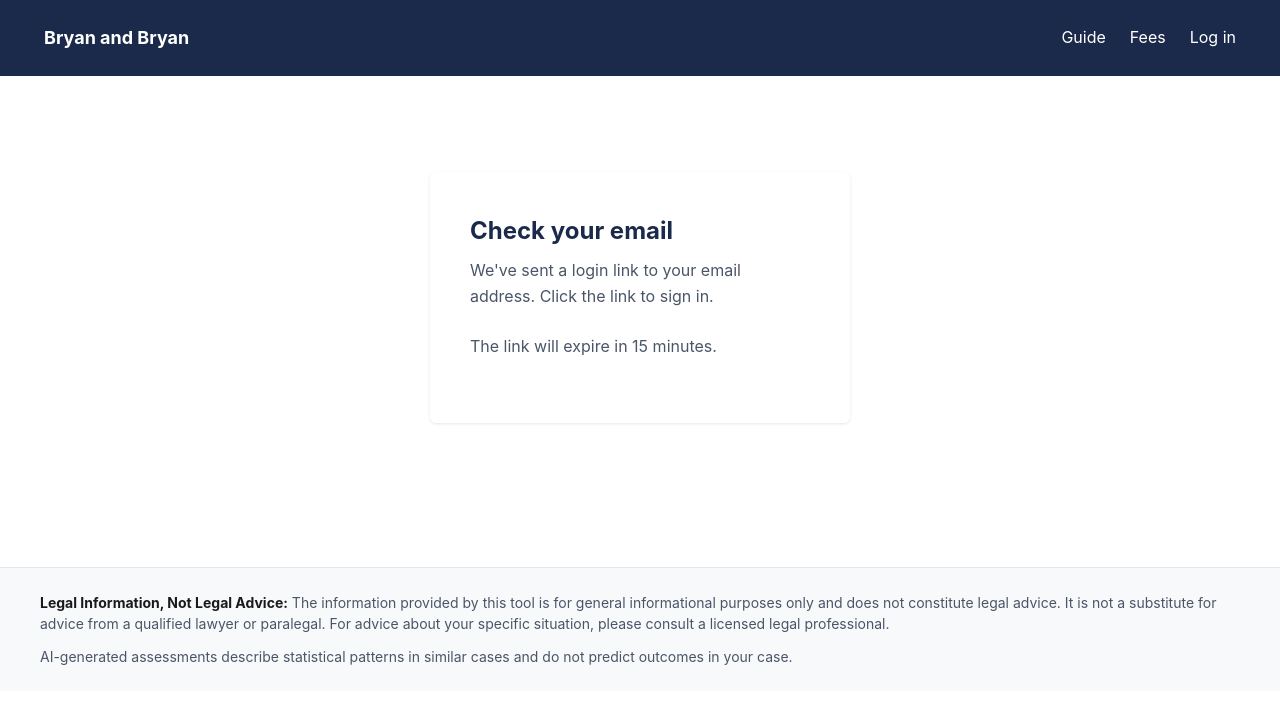
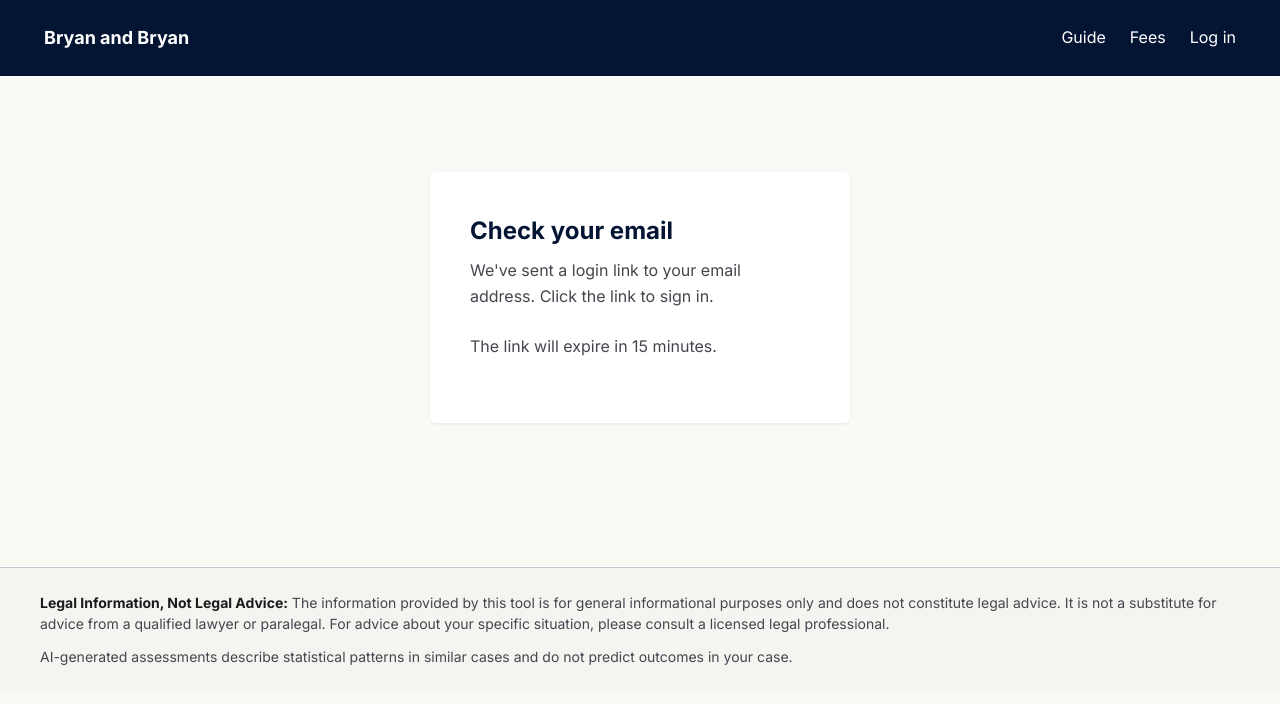
Before and after one commit to bilton11/bryanandbryan, a Flask app: page /auth/check-email in a window 1280 px wide. Shown: the top 704 px of the page. Run offline with Flask 3, Linux system fonts and the light colour scheme.

Commit message:
feat(ui): introduce Digital Jurist design tokens + load Newsreader/Inter
Retokenize the :root palette to the DESIGN.md "Digital Jurist" system
(deep navy #041534, antique gold #755b00, warm cream #f9f9f6 surface)
and load Newsreader + Inter + Material Symbols from Google Fonts.
Legacy token names (--color-bg, --color-accent, etc.) are kept as
aliases so the existing ~1,160 lines of stylesheet keep working while
the source-of-truth palette shifts underneath them. No structural
changes — every page inherits the new palette automatically on next
request.

Part 1 of the Stitch visual refresh (plan:
C:\Users\Bry\.claude\plans\curried-strolling-papert.md).

Co-Authored-By: Claude Opus 4.6 (1M context) <noreply@anthropic.com>

```diff
--- a/app/static/css/main.css
+++ b/app/static/css/main.css
@@ -1,26 +1,66 @@
 /* =============================================================================
    Bryan and Bryan — Base Stylesheet
    Mobile-first, WCAG 2.1 AA fundamentals
-   Navy/gold palette: #1B2A4A (primary), #C9A84C (accent)
+   "Digital Jurist" palette — DESIGN.md
+     Primary (deep navy):  #041534
+     Secondary (gold):     #755b00
+     Surface (warm cream): #f9f9f6
    ============================================================================= */
 
 /* --- Design Tokens --------------------------------------------------------- */
 :root {
-  --color-primary:       #1B2A4A;
-  --color-primary-light: #2d4a7a;
-  --color-accent:        #C9A84C;
-  --color-accent-hover:  #b8963f;
-  --color-bg:            #ffffff;
-  --color-bg-secondary:  #f8f9fa;
-  --color-text:          #1a1a1a;
-  --color-text-secondary:#4a5568;
-  --color-border:        #e2e8f0;
-  --color-error:         #c53030;
-  --color-success:       #2f855a;
+  /* Brand — Digital Jurist core palette */
+  --color-primary:           #041534;  /* deep navy */
+  --color-primary-container: #1b2a4a;  /* prior primary, now elevated container */
+  --color-primary-light:     #2d4a7a;
+  --color-on-primary:        #ffffff;
+  --color-secondary:         #755b00;  /* antique gold */
+  --color-secondary-hover:   #5c4700;
+  --color-secondary-fixed:   #ffe08f;  /* warm gold tint for badges/highlights */
+  --color-secondary-fixed-dim: #e6c364;
+  --color-on-secondary-fixed-variant: #584400;
 
-  --font-stack:    -apple-system, BlinkMacSystemFont, 'Segoe UI', Roboto, sans-serif;
-  --radius:        6px;
-  --shadow:        0 1px 3px rgba(0, 0, 0, 0.1);
+  /* Surface tiers — tonal layering ("no-line rule" from DESIGN.md §2) */
+  --color-surface:                  #f9f9f6;  /* warm cream base */
+  --color-surface-container-low:    #f4f4f1;  /* sectioning */
+  --color-surface-container-lowest: #ffffff;  /* cards — lifted */
+  --color-surface-container-high:   #e8e8e5;  /* elevated details */
+  --color-outline:                  #75777f;
+  --color-outline-variant:          #c5c6cf;  /* ghost borders only */
+
+  /* Text — warm off-black, never pure #000 per DESIGN.md §6 */
+  --color-on-surface:         #1a1c1b;
+  --color-on-surface-variant: #45464e;
+
+  /* Semantic */
+  --color-error:   #ba1a1a;
+  --color-success: #2f855a;
+
+  /* Legacy aliases — keep existing stylesheet working while tokens migrate.
+     These MUST remain so the ~1,160 lines below don't break. */
+  --color-bg:             var(--color-surface);
+  --color-bg-secondary:   var(--color-surface-container-low);
+  --color-text:           var(--color-on-surface);
+  --color-text-secondary: var(--color-on-surface-variant);
+  --color-border:         var(--color-outline-variant);
+  --color-accent:         var(--color-secondary);
+  --color-accent-hover:   var(--color-secondary-hover);
+
+  /* Typography */
+  --font-serif: 'Newsreader', Georgia, 'Times New Roman', serif;
+  --font-sans:  'Inter', -apple-system, BlinkMacSystemFont, 'Segoe UI', Roboto, sans-serif;
+  --font-stack: var(--font-sans); /* alias: existing rules referencing --font-stack pick up Inter */
+
+  /* Geometry — DESIGN.md §5 prefers structured "md" roundedness */
+  --radius:       6px;        /* legacy — buttons, inputs */
+  --radius-lg:    0.25rem;    /* 4px  — cards */
+  --radius-xl:    0.5rem;     /* 8px  — bento cards */
+  --radius-full:  0.75rem;    /* 12px — pills */
+
+  /* Elevation — ambient not digital (DESIGN.md §4) */
+  --shadow:          0 1px 3px rgba(26, 28, 27, 0.08);
+  --shadow-ambient:  0 10px 40px rgba(26, 28, 27, 0.06);
+
   --max-width:     1200px;
   --touch-target:  44px; /* WCAG 2.5.5 minimum touch target size */
 }
--- a/app/templates/base.html
+++ b/app/templates/base.html
@@ -4,6 +4,12 @@
     <meta charset="UTF-8">
     <meta name="viewport" content="width=device-width, initial-scale=1.0">
     <title>{% block title %}Bryan and Bryan{% endblock %}</title>
+    {# Google Fonts — Newsreader (serif display) + Inter (body) + Material Symbols.
+       Consistent with existing CDN pattern (HTMX also loaded from CDN). #}
+    <link rel="preconnect" href="https://fonts.googleapis.com">
+    <link rel="preconnect" href="https://fonts.gstatic.com" crossorigin>
+    <link href="https://fonts.googleapis.com/css2?family=Inter:wght@300;400;500;600;700&family=Newsreader:ital,opsz,wght@0,6..72,400;0,6..72,500;0,6..72,600;0,6..72,700;1,6..72,400&display=swap" rel="stylesheet">
+    <link href="https://fonts.googleapis.com/css2?family=Material+Symbols+Outlined:opsz,wght,FILL,GRAD@24,300,0,0&display=swap" rel="stylesheet">
     <link rel="stylesheet" href="{{ url_for('static', filename='css/main.css') }}">
     <script src="https://unpkg.com/htmx.org@2.0.4" integrity="sha384-HGfztofotfshcF7+8n44JQL2oJmowVChPTg48S+jvZoztPfvwD79OC/LTtG6dMp+" crossorigin="anonymous" defer></script>
     {% block head_extra %}{% endblock %}
```
